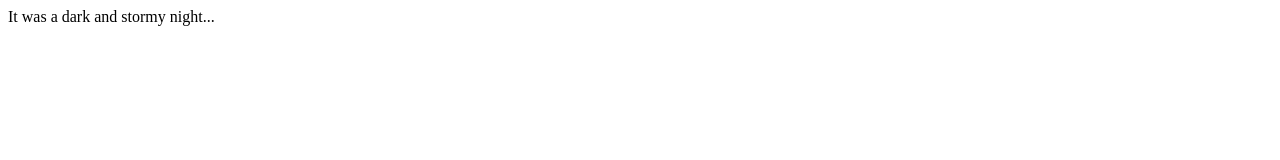
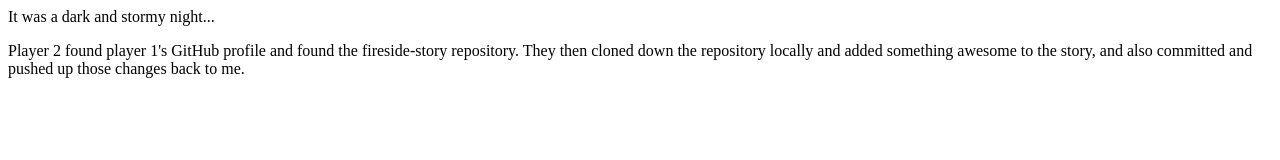
Before and after one commit to dluley/fireside-story, a plain HTML site: page index.html in a window 1280 px wide. Drawn offline with Linux system fonts and the light colour scheme.

Commit message:
added second line of the story(also)

```diff
--- a/index.html
+++ b/index.html
@@ -1,5 +1,9 @@
 <html>
     <body>
         <p>It was a dark and stormy night...</p>
+        <p>Player 2 found player 1's GitHub profile and found the fireside-story repository.
+            They then cloned down the repository locally and added something awesome to the story,
+            and also committed and pushed up those changes back to me.</p>
+
     </body>
 </html>
```
